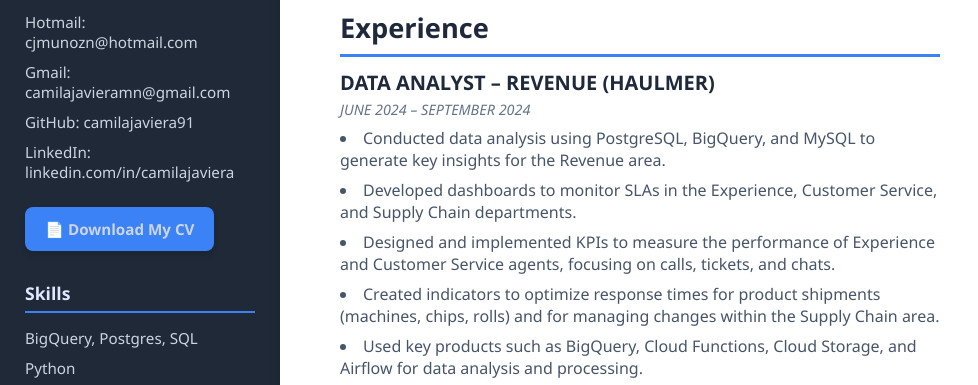
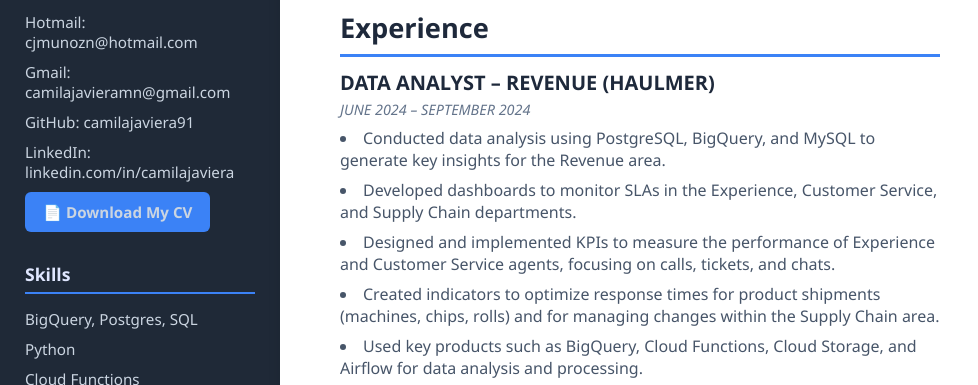
Before and after one commit to CamilaJaviera91/camila-portfolio, a plain HTML site: page index.html in a window 1280 px wide. Shown: the part 374-759 px from the top of the page, without its empty margins (0-978 px from the left). Drawn offline with Linux system fonts and the light colour scheme.

Commit message:
feat(style): edit style

```diff
--- a/style.css
+++ b/style.css
@@ -166,16 +166,13 @@ main.content::-webkit-scrollbar-thumb {
 
 .download-cv {
   display: inline-block;
-  margin-top: 15px;
-  padding: 12px 20px;
   background-color: #3b82f6;
   color: white;
+  padding: 10px 18px;
+  border-radius: 6px;
   text-decoration: none;
-  border-radius: 8px;
   font-weight: 600;
-  font-size: 16px;
   transition: background-color 0.3s ease;
-  box-shadow: 0 4px 6px rgba(0, 0, 0, 0.1);
 }
 .download-cv:hover {
   background-color: #2563eb;
```
